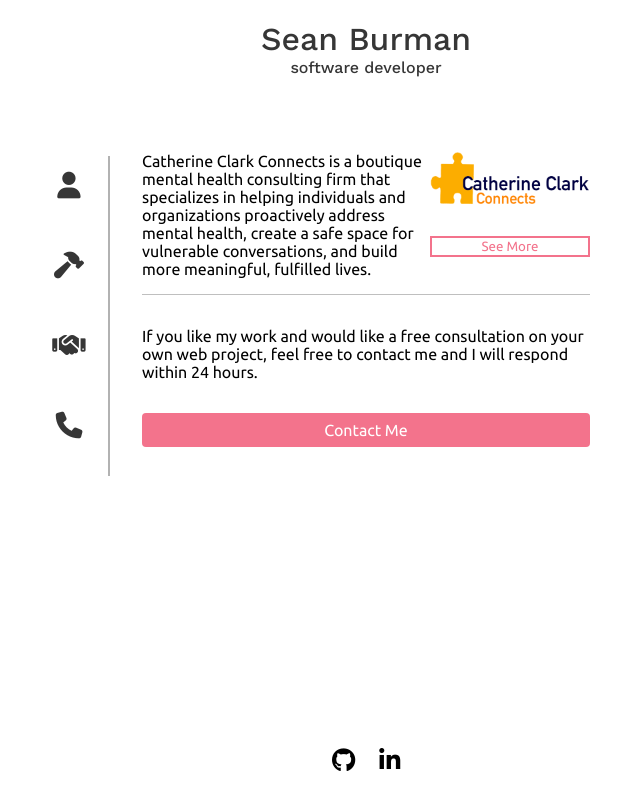
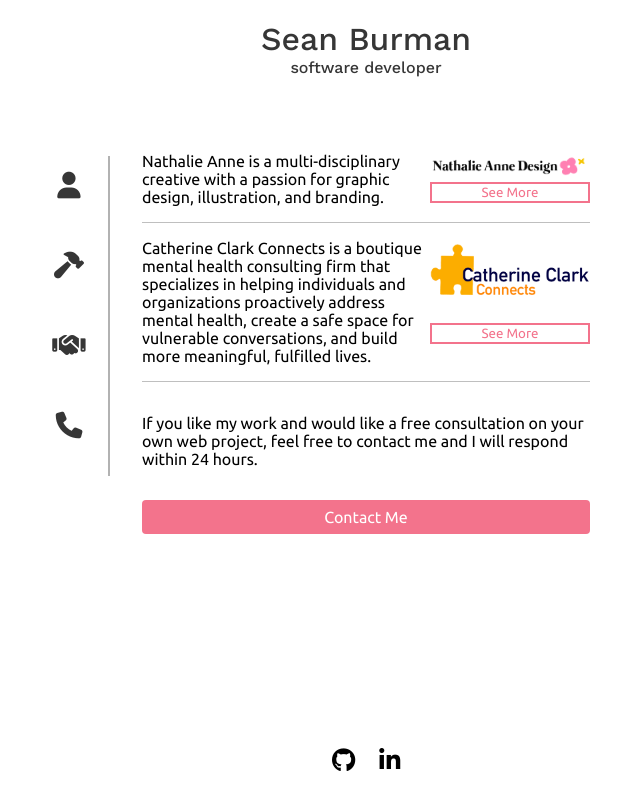
Before and after one commit to seanburman/react-grid-portfolio, a React (Create React App) app: page / in a window 1280 px wide. Both pictures are taken after a click on the button "Clients". Shown: the whole page, without its empty margins (274-914 px from the left). Built offline with nearby package versions, Linux system fonts and the light colour scheme.

Commit message:
Added Nathalie Anne to Clients

```diff
--- a/src/views/pages/Clients/Clients.css
+++ b/src/views/pages/Clients/Clients.css
@@ -49,6 +49,8 @@
 }
 
 .logo-container {
+    display: flex;
+    align-items: center;
     height: 100%;
     grid-row-start: 1;
     grid-column-start: 3;
--- a/src/views/pages/Clients/Clients.js
+++ b/src/views/pages/Clients/Clients.js
@@ -3,6 +3,25 @@ import './Clients.css'
 export default function Clients() {
     return (
         <div className="grid-container-col-1 fade-in">
+            <div className="grid-container-client">
+                <div className="client-description-container">
+                <p className="client-description">Nathalie Anne is a multi-disciplinary creative with a passion for graphic design, illustration, and branding.</p>
+                </div>
+                <div className="logo-container">
+                    <img
+                        src="/img/NathalieLogo.png"
+                        alt="Nathalie Anne Design"
+                        className="client-logo"/>
+                </div>
+                <div className="client-button-container">
+                <a className="client-link" href="https://nathalieannedesign.com" target="blank">
+                    <button className="client-button">See More</button>
+                </a>
+                </div>
+            </div>
+
+        <div className="hz-rule"></div>
+
             <div className="grid-container-client">
                 <div className="client-description-container">
                 <p className="client-description">Catherine Clark Connects is a boutique mental health consulting firm that specializes in helping individuals and organizations proactively address mental health, create a safe space for vulnerable conversations, and build more meaningful, fulfilled lives.</p>
@@ -18,7 +37,7 @@ export default function Clients() {
                     <button className="client-button">See More</button>
                 </a>
                 </div>
-        </div>
+            </div>
 
 
         <div className="hz-rule"></div>
```
Also changed, not shown: public/img/NathalieLogo.png (added).
